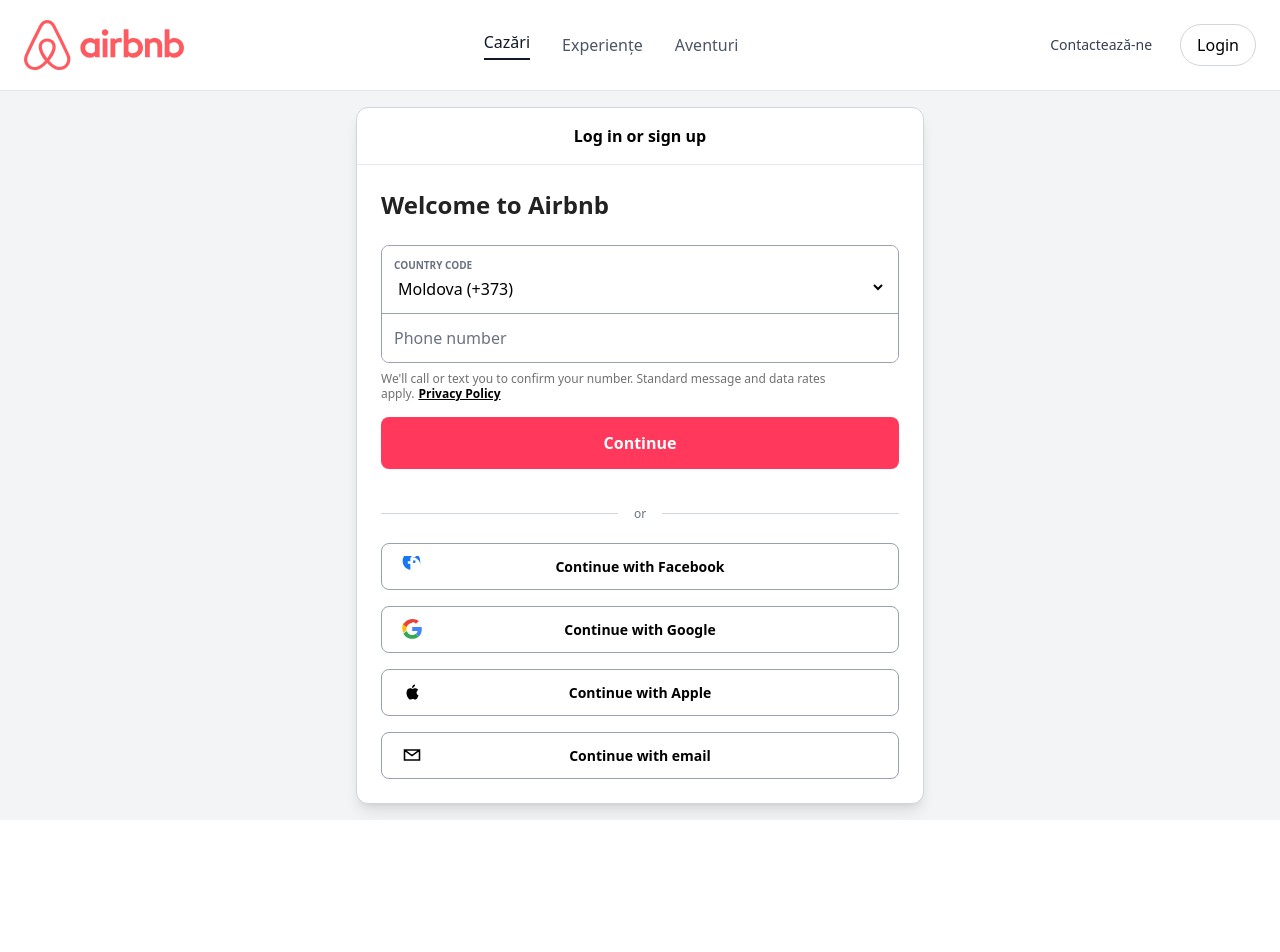
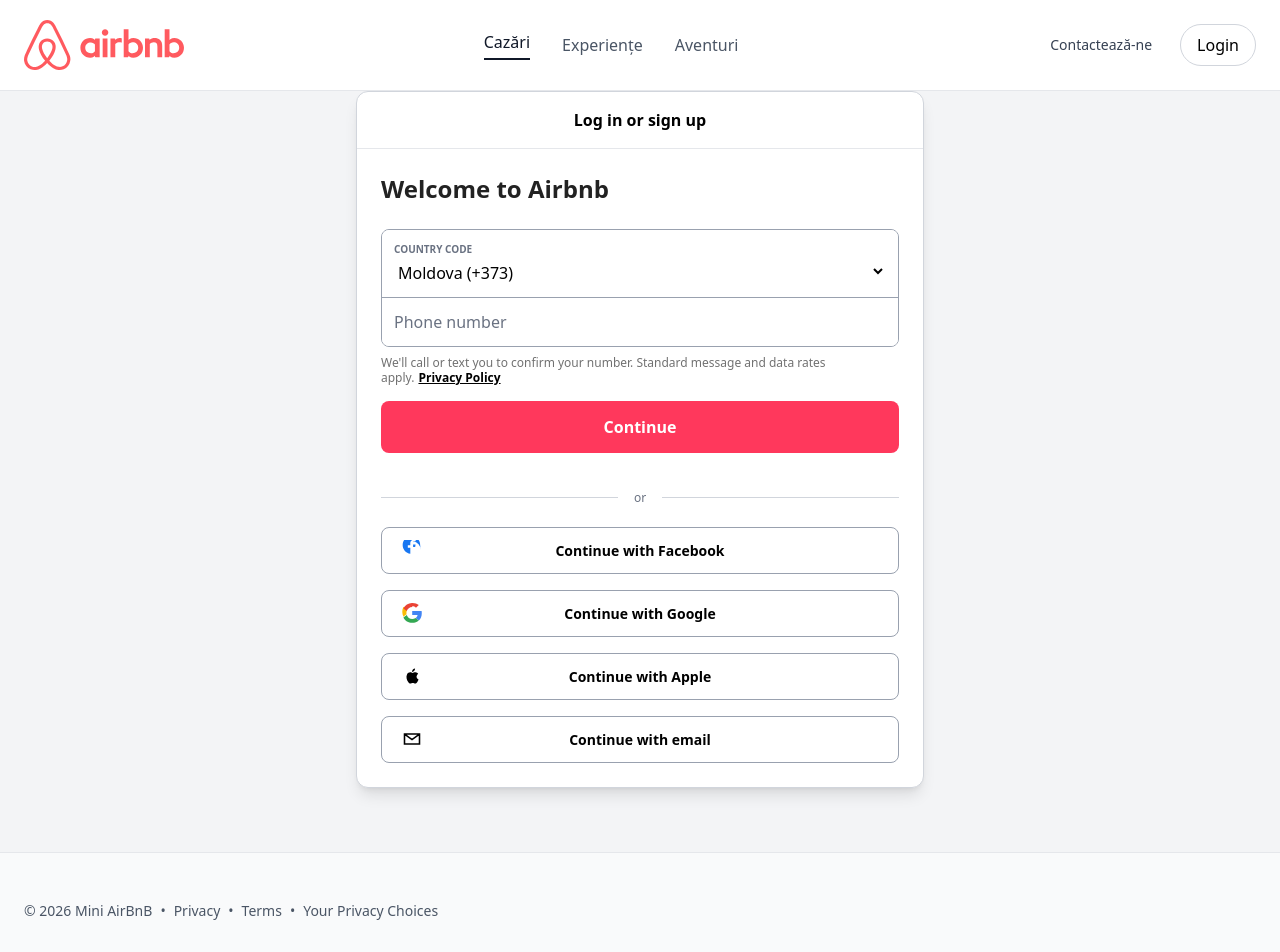
Before and after one commit to Staycoo10/Front-air, a React (Vite) app: page /signup in a window 1280 px wide. Shown: the top 952 px of the page. Before the commit the page ends 820 px from the top, so only its background shows below. Built offline with nearby package versions, Linux system fonts and the light colour scheme.

Commit message:
Add Footer and adjust layout in SingUp
Import and render the Footer component in src/pages/SingUp.tsx, and remove the extra padding class (p-4) from the main container to tighten page spacing. Minor layout/formatting adjustments only; no functional changes.

```diff
--- a/src/pages/SingUp.tsx
+++ b/src/pages/SingUp.tsx
@@ -1,5 +1,6 @@
 import React, { useState } from 'react';
 import Navbar from '../components/Home/Navbar';
+import Footer from '../components/Home/Footer';
 const Login: React.FC = () => {
   const [phoneNumber, setPhoneNumber] = useState('');
   const [countryCode, setCountryCode] = useState('+373');
@@ -17,7 +18,7 @@
 
     <div className="flex flex-col min-h-screen bg-gray-100 font-sans">
         <Navbar />
-      <main className="flex-1 flex items-center justify-center p-4">
+      <main className="flex-1 flex items-center justify-center">
         <div className="w-full max-w-142 bg-white rounded-xl border border-gray-300 shadow-lg">
 
           {/* Header-ul ferestrei de login */}
@@ -94,6 +95,7 @@
         </div>
       </div>
       </main>
+      <Footer />
     </div>
   );
 };
```
